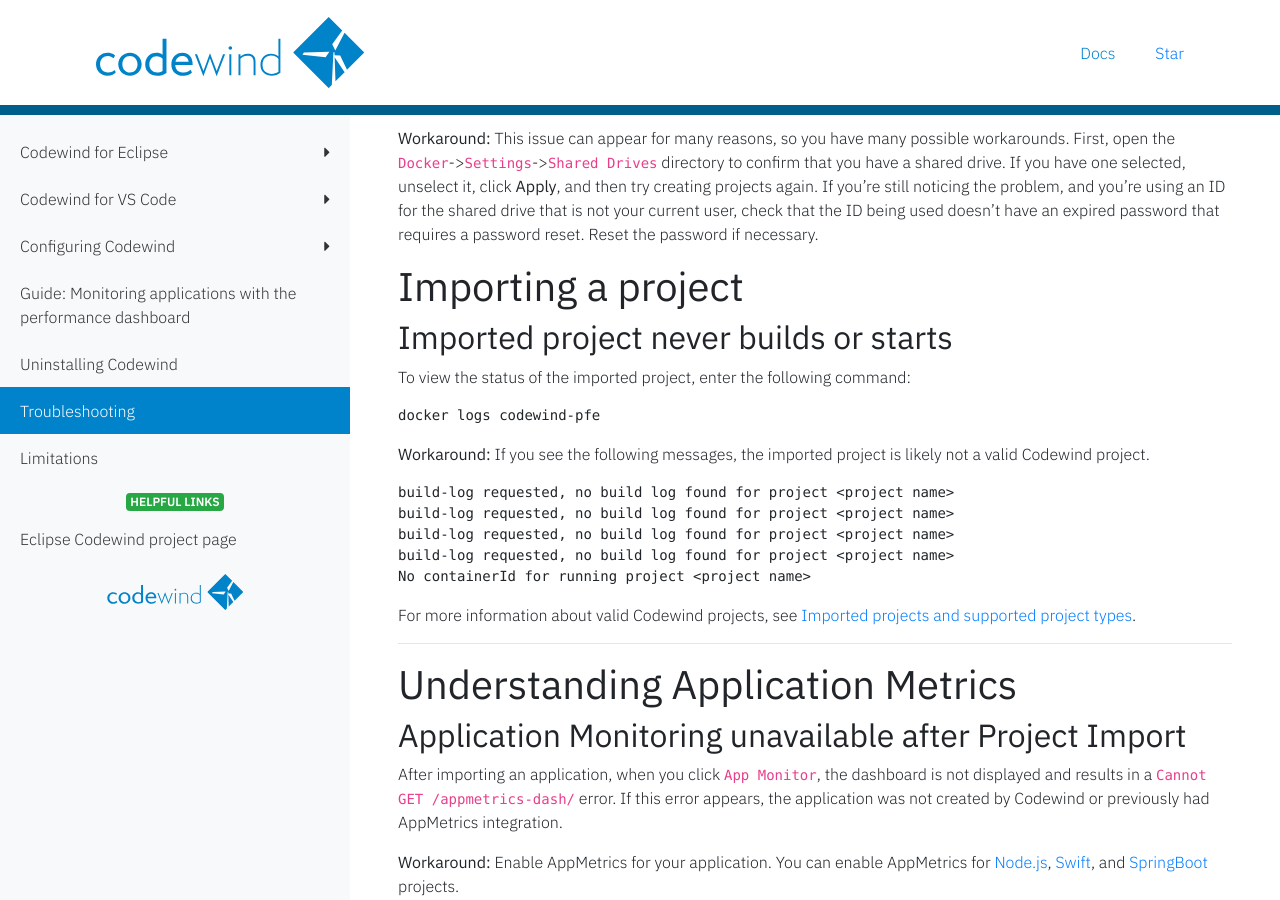
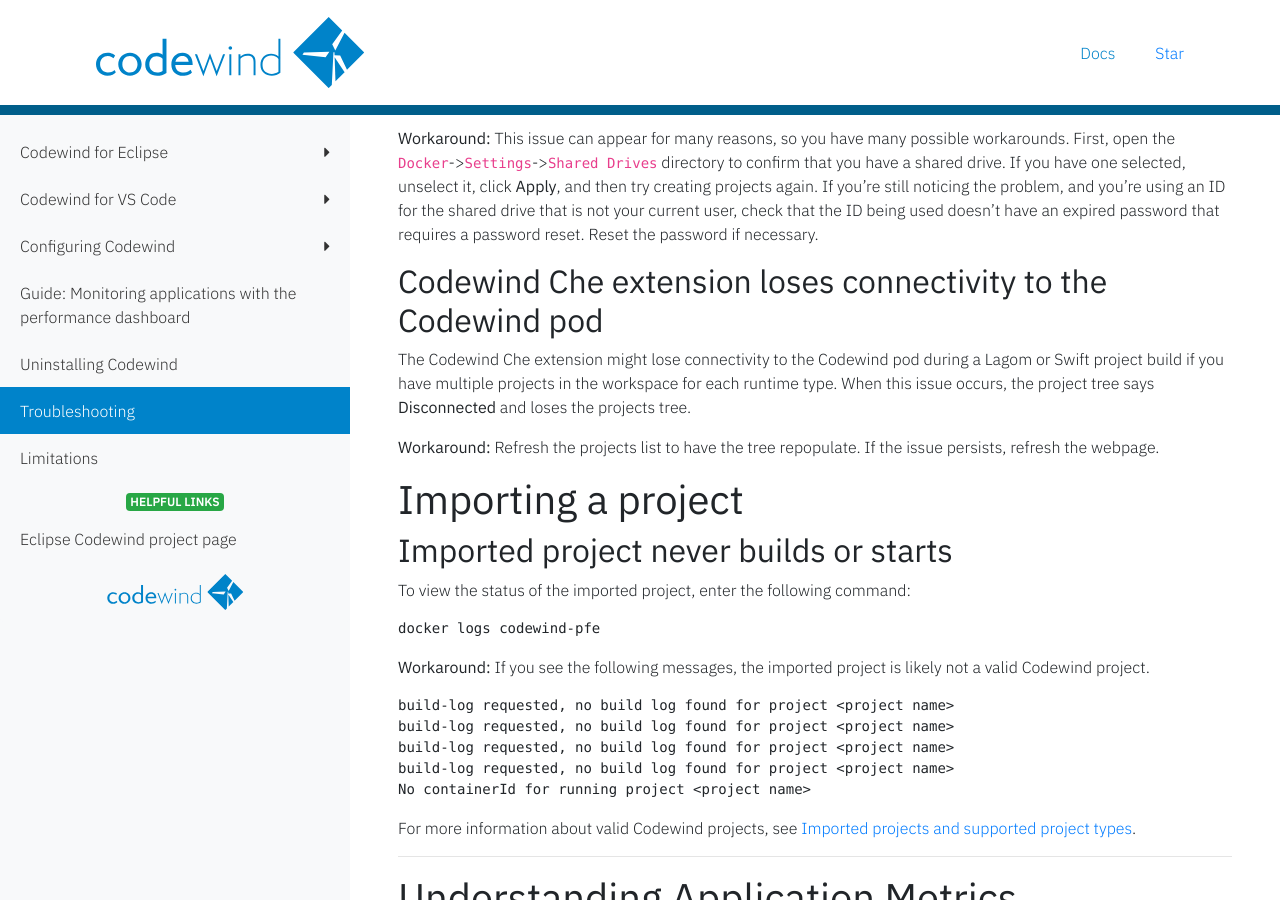
Before and after one commit to eclipse-archived/codewind-docs, a Jekyll site: the page built from docs/_documentations/troubleshooting.md, in a window 1280 px wide and 900 px high, scrolled down 1705 px. Built offline with Jekyll 4.4.1, drawn with Linux system fonts in a browser that asks for light colours; nearby versions of some CDN libraries.

Commit message:
Adding new section to Troubleshooting
Signed-off-by: Sarah Ishida <sishida@us.ibm.com>

```diff
--- a/docs/_documentations/troubleshooting.md
+++ b/docs/_documentations/troubleshooting.md
@@ -95,6 +95,17 @@ Issue link:
 Intermittently, after installing Codewind on Windows, projects can be created, but they never start and instead remain in the **Starting** state. A Docker issue for Windows exists where, although it shows a volume is mounted, it does not allow any writing to the volume. To check if this issue is present, verify that a `codewind-workspace` exists (in your $HOME directory on Mac/Linux, or the root of your C: directory on Windows) and verify you can see your project folders created within.
 
 **Workaround:** This issue can appear for many reasons, so you have many possible workarounds. First, open the `Docker`->`Settings`->`Shared Drives` directory to confirm that you have a shared drive. If you have one selected, unselect it, click **Apply**, and then try creating projects again. If you're still noticing the problem, and you're using an ID for the shared drive that is not your current user, check that the ID being used doesn't have an expired password that requires a password reset. Reset the password if necessary.
+
+<!--
+Action/Topic: Creating a new project and/or Checking the application and build statuses
+Issue type: bug/info
+Issue link:
+0.2.0: Issue still present
+-->
+## Codewind Che extension loses connectivity to the Codewind pod
+The Codewind Che extension might lose connectivity to the Codewind pod during a Lagom or Swift project build if you have multiple projects in the workspace for each runtime type. When this issue occurs, the project tree says **Disconnected** and loses the projects tree.
+
+**Workaround:** Refresh the projects list to have the tree repopulate. If the issue persists, refresh the webpage.
 
 # Importing a project
 
```
